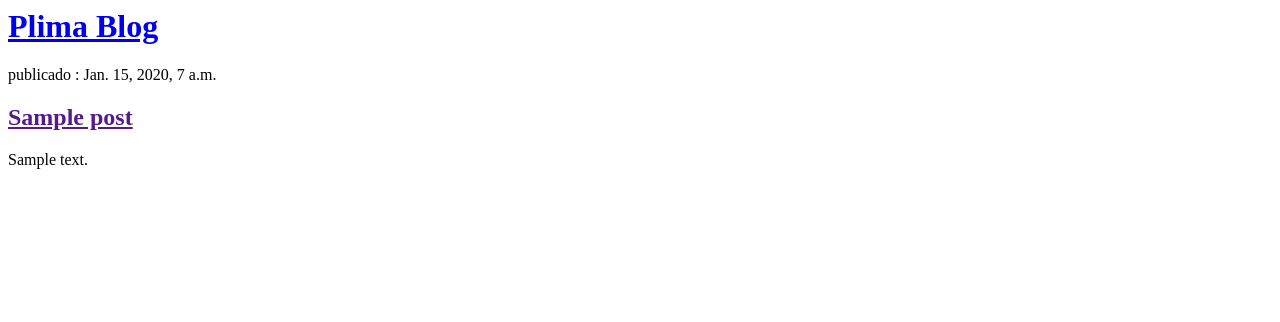
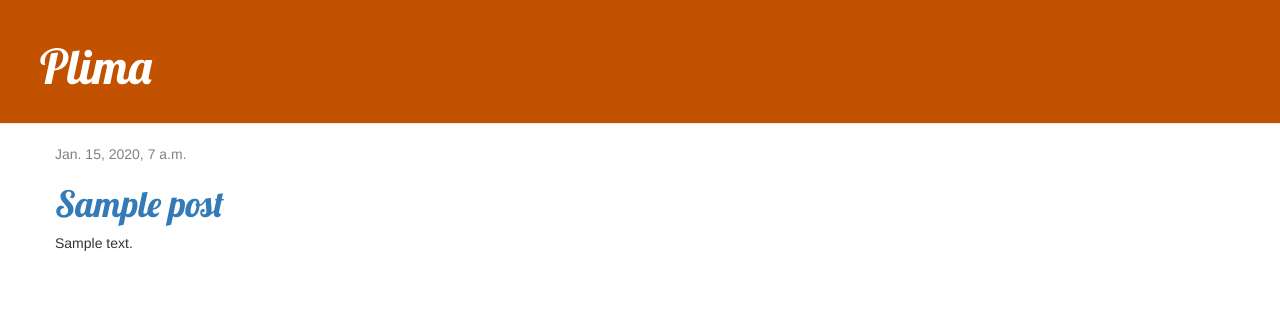
Before and after one commit to pedrofelipevsl/my-blog, a Django app: template mysite/blog/templates/blog/post_list.html in a window 1280 px wide. Shown: the top 322 px of the page. Run offline with Django 3.2, Linux system fonts and the light colour scheme; the template is opened without the code that fills it: values that come from a table or form of the project are taken from there, others are empty; tables that the repository leaves empty hold one stand-in row (values such as "Sample post"); some libraries are stand-ins or nearby versions.

Commit message:
Adicionado view e template para página de detalhes de postagens

```diff
--- /dev/null
+++ b/mysite/blog/static/css/blog.css
@@ -0,0 +1,46 @@
+.page-header {
+    background-color: #C25100;
+    margin-top: 0;
+    padding: 20px 20px 20px 40px;
+}
+
+.page-header h1, .page-header h1 a, .page-header h1 a:visited, .page-header h1 a:active {
+    color: #ffffff;
+    font-size: 36pt;
+    text-decoration: none;
+}
+
+.content {
+    margin-left: 40px;
+}
+
+h1, h2, h3, h4 {
+    font-family: 'Lobster', cursive;
+}
+
+.date {
+    color: #828282;
+}
+
+.save {
+    float: right;
+}
+
+.post-form textarea, .post-form input {
+    width: 100%;
+}
+
+.top-menu, .top-menu:hover, .top-menu:visited {
+    color: #ffffff;
+    float: right;
+    font-size: 26pt;
+    margin-right: 20px;
+}
+
+.post {
+    margin-bottom: 70px;
+}
+
+.post h2 a, .post h2 a:visited {
+    color: #000000;
+}
--- /dev/null
+++ b/mysite/blog/templates/base.html
@@ -0,0 +1,25 @@
+
+{% load static %}
+
+<html>
+    <head>
+      <link href="//fonts.googleapis.com/css?family=Lobster&subset=latin,latin-ext" rel="stylesheet" type="text/css">
+      <link rel="stylesheet" href="//maxcdn.bootstrapcdn.com/bootstrap/3.2.0/css/bootstrap.min.css">
+      <link rel="stylesheet" href="//maxcdn.bootstrapcdn.com/bootstrap/3.2.0/css/bootstrap-theme.min.css">
+      <link rel="stylesheet" href="{% static 'css/blog.css' %}">
+      <title>Plima</title>
+    </head>
+    <body>
+      <div class="page-header">
+        <h1><a href="/">Plima</a></h1>
+      </div>
+      <div class="content container">
+        <div class="row">
+            <div class="col-md-8">
+            {% block content %}
+            {% endblock %}
+            </div>
+        </div>
+      </div>
+    </body>
+</html>
--- a/mysite/blog/templates/blog/post_list.html
+++ b/mysite/blog/templates/blog/post_list.html
@@ -1,19 +1,13 @@
-<html>
-    <head>
-        <title>Blog do Plima</title>
-    </head>
-    <body>
-        <div>
-            <h1><a href="/">Plima Blog</a></h1>
+{% extends 'base.html' %}
+
+{% block content %}
+    {% for post in posts %}
+        <div class="post">
+            <div class="date">
+                {{ post.published_date }}
+            </div>
+            <h1><a href="{% url 'post_detail' pk=post.pk %}">{{ post.title }}</a></h1>
+            <p>{{ post.text|linebreaksbr }}</p>
         </div>
-
-        {% for post in posts %}
-          <div>
-              <p> publicado : {{ post.published_date }} </p>
-              <h2><a href="">{{ post.title }}</a></h2>
-              <p>{{ post.text|linebreaksbr }}</p>
-         </div>
-        {% endfor %}
-
-    </body>
-</html>
+    {% endfor %}
+{% endblock %}
--- a/mysite/blog/urls.py
+++ b/mysite/blog/urls.py
@@ -2,5 +2,6 @@ from django.urls import path
 from . import views
 
 urlpatterns = [
-    path('', views.post_list, name = 'post_list'),
+    path('', views.post_list, name='post_list'),
+    path('post/<int:pk>/', views.post_detail, name='post_detail'),
 ]
--- a/mysite/blog/views.py
+++ b/mysite/blog/views.py
@@ -1,8 +1,13 @@
 from django.shortcuts import render
 from django.utils import timezone
 from .models import Post
+from django.shortcuts import render, get_object_or_404
 # Create your views here.
 
 def post_list(request):
     posts = Post.objects.filter(published_date__lte=timezone.now()).order_by('published_date')
     return render(request, 'blog/post_list.html', {'posts' : posts})
+
+def post_detail(request, pk):
+    post = get_object_or_404(Post, pk=pk)
+    return render(request, 'blog/post_detail.html', {'post': post})
```
Also changed, not shown: mysite/blog/templates/blog/post_detail.html (added, +13 -0 lines).
